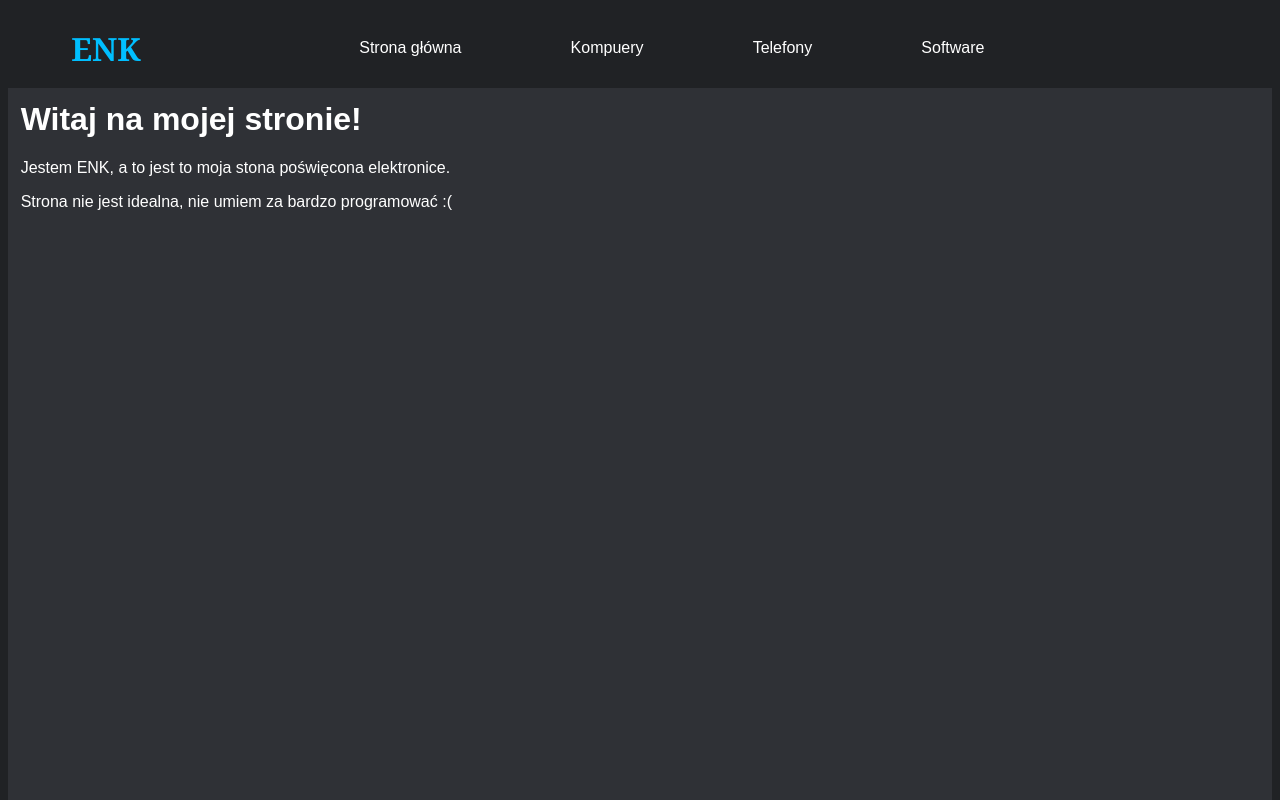
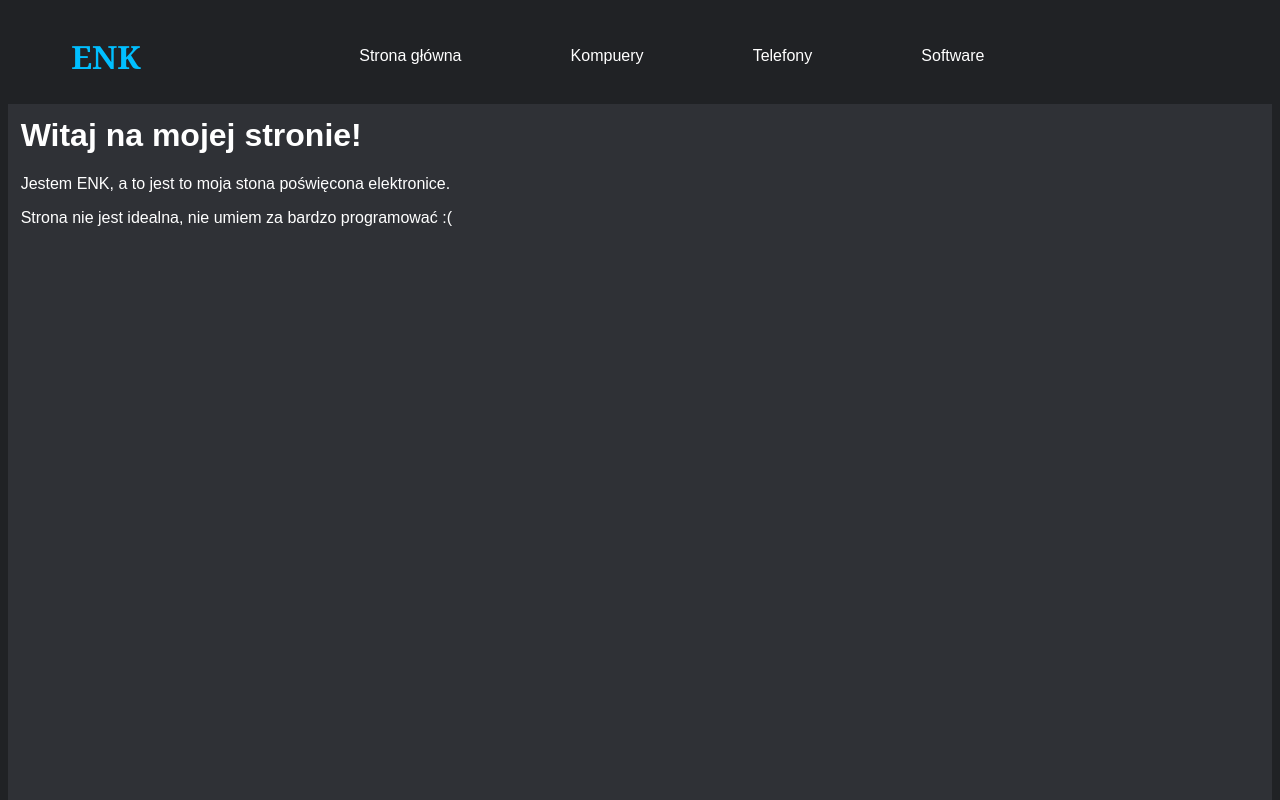
Before and after one commit to NatanZSE/stronka, a plain HTML site: page index.html in a window 1280 px wide. Shown: the top 800 px of the page. Drawn offline with Linux system fonts and the light colour scheme.

Commit message:
Update styles.css

```diff
--- a/styles.css
+++ b/styles.css
@@ -1,14 +1,14 @@
 .main {
 	background: #2F3136;
 	width: 100%;
-	height: 500vh;
+	height: 100vh;
 	font-family: "Arial", sans-serif;
 
 }
 
 .header {
 	background: #202225;
-	height: 2%;
+	height: 12%;
 	display: flex;
 	align-items: center;
 }
```
